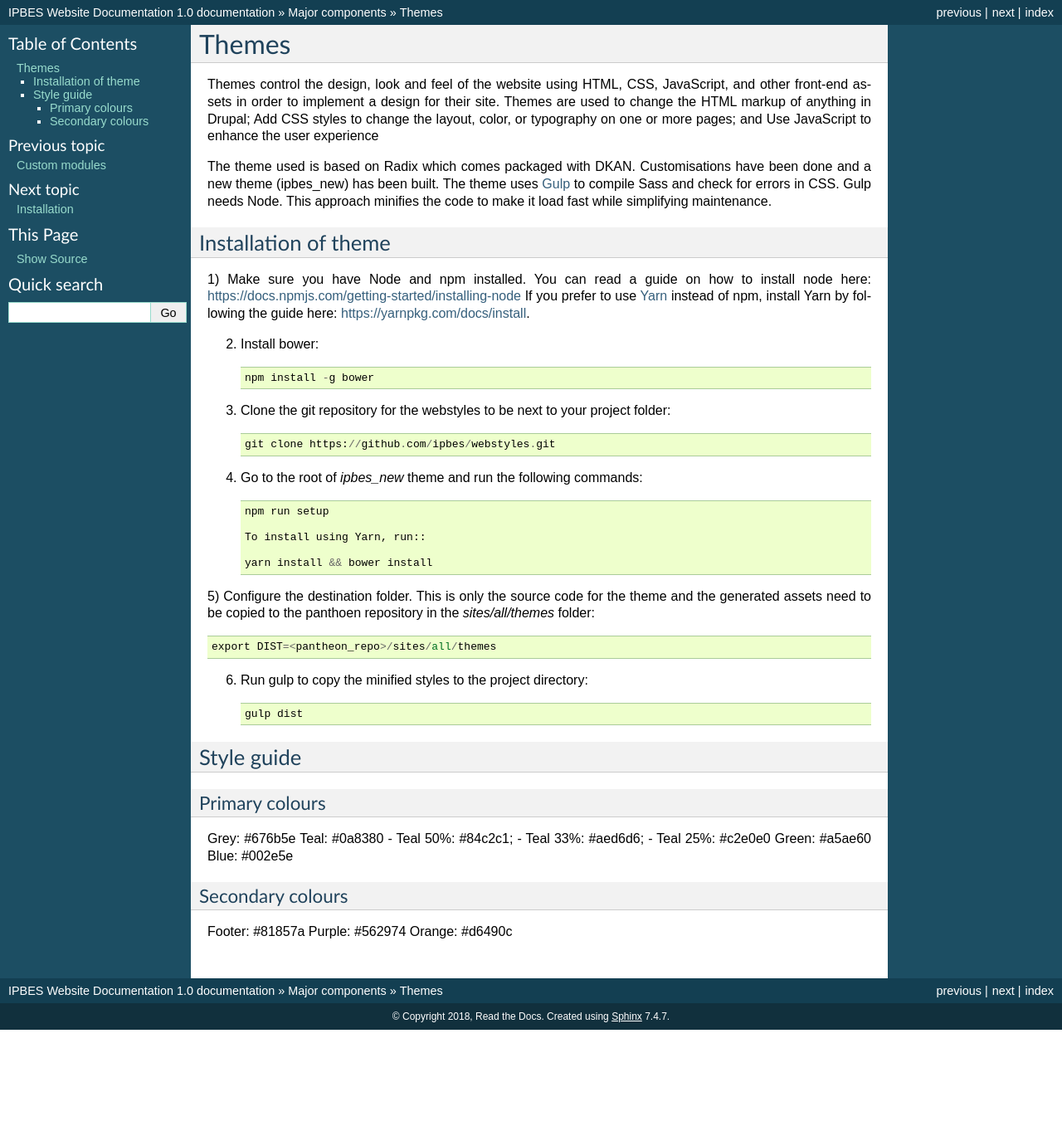
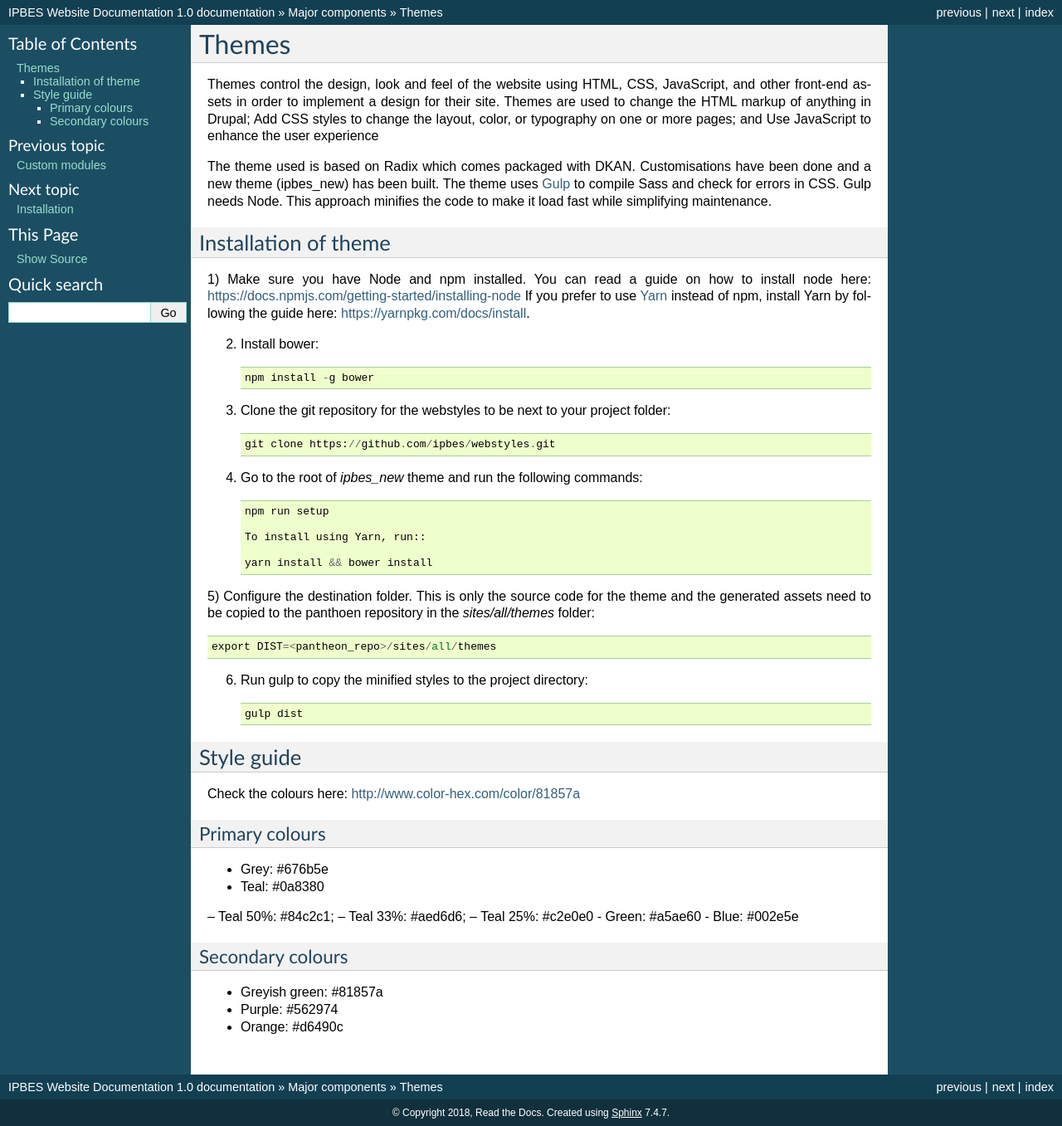
Before and after one commit to ipbes/ipbeswebdocs, a Sphinx documentation site: the page built from docs/components/theme.rst, in a window 1280 px wide. Shown: the whole page at 83% size. Built offline with Sphinx 7.4.7, drawn with Linux system fonts in a browser that asks for light colours; pages that are not in the unit, such as notebooks, are missing from menus; before the commit the page ends 1241 px from its top, so only the background shows below that.

Commit message:
Update theme.rst

```diff
--- a/docs/components/theme.rst
+++ b/docs/components/theme.rst
@@ -39,22 +39,25 @@ copied to the panthoen repository in the `sites/all/themes` folder::
 
 Style guide
 -----------
+Check the colours here: http://www.color-hex.com/color/81857a
+
 Primary colours
 ~~~~~~~~~~~~~~~~~~~
-Grey: #676b5e
-Teal: #0a8380
-- Teal 50%: #84c2c1;
-- Teal 33%: #aed6d6;
-- Teal 25%: #c2e0e0
-Green: #a5ae60
-Blue: #002e5e
+
+- Grey: #676b5e
+- Teal: #0a8380
+-- Teal 50%: #84c2c1;
+-- Teal 33%: #aed6d6;
+-- Teal 25%: #c2e0e0
+- Green: #a5ae60
+- Blue: #002e5e
 
 Secondary colours
 ~~~~~~~~~~~~~~~~
 
-Footer: #81857a
-Purple: #562974
-Orange: #d6490c
+- Greyish green: #81857a
+- Purple: #562974
+- Orange: #d6490c
 
 
 .. _Gulp: http://gulpjs.com
```
